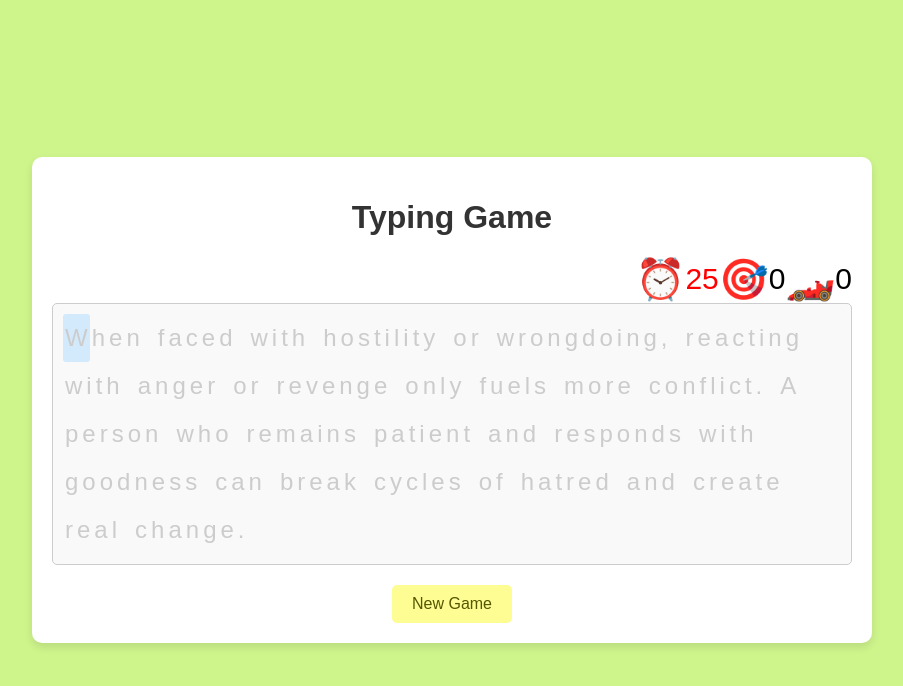
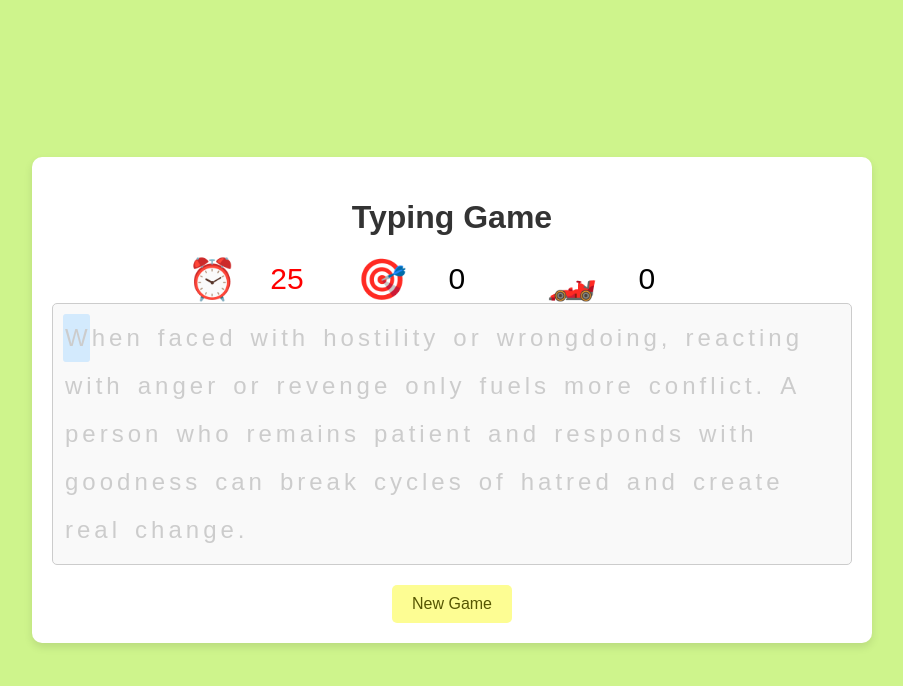
Before and after one commit to Jaswin-Jose/project, a plain HTML site: page Typespeed/typespeed.html in a window 1280 px wide. Shown: the whole page, without its empty margins (188-1091 px from the left). Drawn offline with Linux system fonts and the light colour scheme.

Commit message:
Add files via upload

```diff
--- a/Typespeed/styles.css
+++ b/Typespeed/styles.css
@@ -89,48 +89,48 @@ h1 {
 #info{
     display: flex;
     flex-direction: row;
-    justify-content: end;
-    align-items: center;
+    justify-content: center;
 }
+#timeleft, #accuracyValue, #cpmValue {
+    font-size: 30px;
+    color: black;
+    min-width: 100px;
+    text-align: center;
+}
+
+#timeleft {
+    color: red;
+}
+
 .timer{
     display: flex;
     flex-direction: row;
     justify-content: end;
     align-items: center;
 }
+
 #clock{
     font-size: 40px;
 }
-#timeleft{
-    font-size: 30px;
-    color:red
-}
-
 .accuracy{
     display: flex;
     flex-direction: row;
     justify-content: end;
     align-items: center;
+    padding-left: 20px;
+    padding-right: 20px;
 }
 #aim{
     font-size: 40px;
 }
-#accuracyValue{
-    font-size: 30px;
-    color:black
-}
-
-
 .cpm{
     display: flex;
     flex-direction: row;
     justify-content: end;
     align-items: center;
+    padding-left: 20px;
+    padding-right: 20px;
 }
 #car{
     font-size: 40px;
 }
-#cpmValue{
-    font-size: 30px;
-    color:black
-}
--- a/Typespeed/typespeed.js
+++ b/Typespeed/typespeed.js
@@ -17,7 +17,6 @@ function generateRandomText(){
         allLetters[0].classList.add("selected");
     }
 }
-
 function letterMakers(words){
     const wordDiv=document.createElement("div");
     wordDiv.classList.add('wordDiv');
@@ -26,8 +25,6 @@ function letterMakers(words){
         letterSpan.textContent=letter;
         letterSpan.classList.add('letter');
         wordDiv.appendChild(letterSpan);
-
-
     });
     const spaceSpan=document.createElement("span");
     spaceSpan.textContent=" ";
@@ -35,22 +32,17 @@ function letterMakers(words){
     wordDiv.appendChild(spaceSpan)
     return wordDiv;
 }
-
 function startGame(){
     currentLetterIndex=0;
     currentWordIndex=0;
     question.innerHTML="";
     generateRandomText();
-    document.removeEventListener("keydown", inputCheck);
-    document.addEventListener("keydown", inputCheck);
 }
-
 function inputCheck(event){
     const ignore=["Shift", "Enter", "Tab", "CapsLock", "Control", "Alt", "Meta",
         "Escape", "ArrowUp", "ArrowDown", "ArrowLeft", "ArrowRight"]
     if (ignore.includes(event.key))return;
     if (!allLetters || allLetters.length === 0) return;
-
     if (event.key==="Backspace"){
         if (currentLetterIndex>0){
             allLetters[currentLetterIndex].classList.remove("selected")
@@ -61,7 +53,6 @@ function inputCheck(event){
         }
         return;
     }
-
     const currentLetter=allLetters[currentLetterIndex];
     if (event.key===currentLetter.textContent){
         currentLetter.classList.add("correct");
@@ -78,7 +69,6 @@ function inputCheck(event){
         if (currentLetterIndex<allLetters.length){
             allLetters[currentLetterIndex].classList.add("selected");
         }
-
     }
     else if(event.key===" "){
         if (currentLetter.textContent===" "){
@@ -96,8 +86,6 @@ function inputCheck(event){
     const cpmValue=document.getElementById("cpmValue");
     cpmValue.textContent=correctValue*2/5
 }
-
-
 document.addEventListener("keydown",inputCheck)
 let timeleft=30;
 let timeinterval;
@@ -109,13 +97,11 @@ let timeinterval;
             timeleft--;
             document.getElementById("timeleft").textContent=timeleft;
             if (timeleft<=0){
-                clearInterval(timeinterval);
                 document.getElementById("timeleft").textContent="Times up!";
                 document.removeEventListener("keydown", inputCheck);
-
             }
         },1000);
     }
-newGameButton.addEventListener("click",function(){startGame();countdown()});
+newGameButton.addEventListener("click",function(){startGame();countdown();location.reload()});
 startGame();
 countdown();
```
